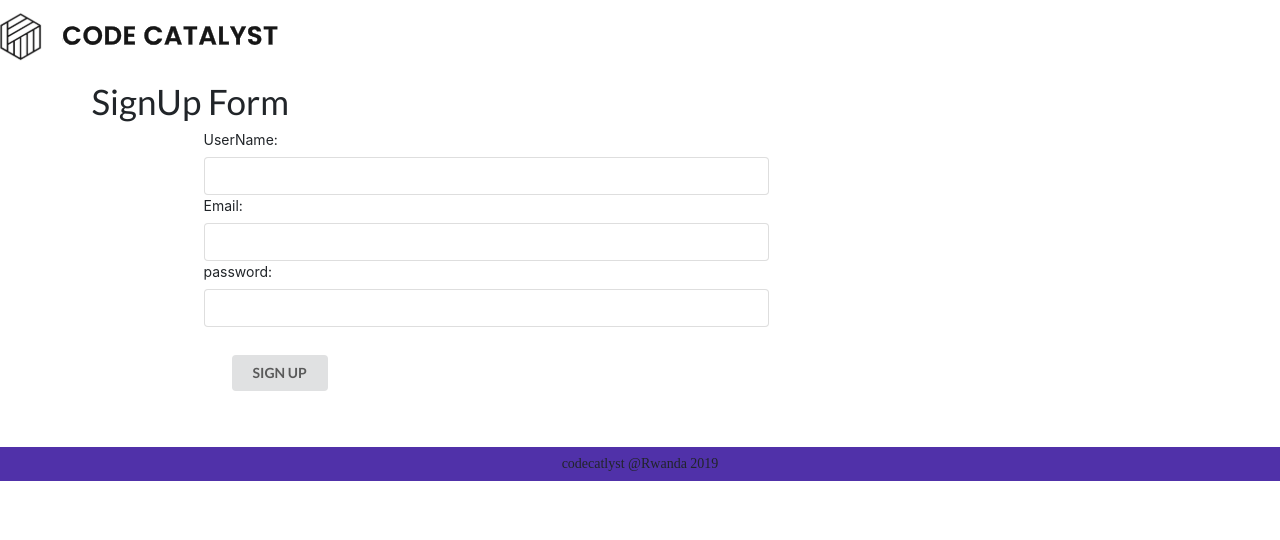
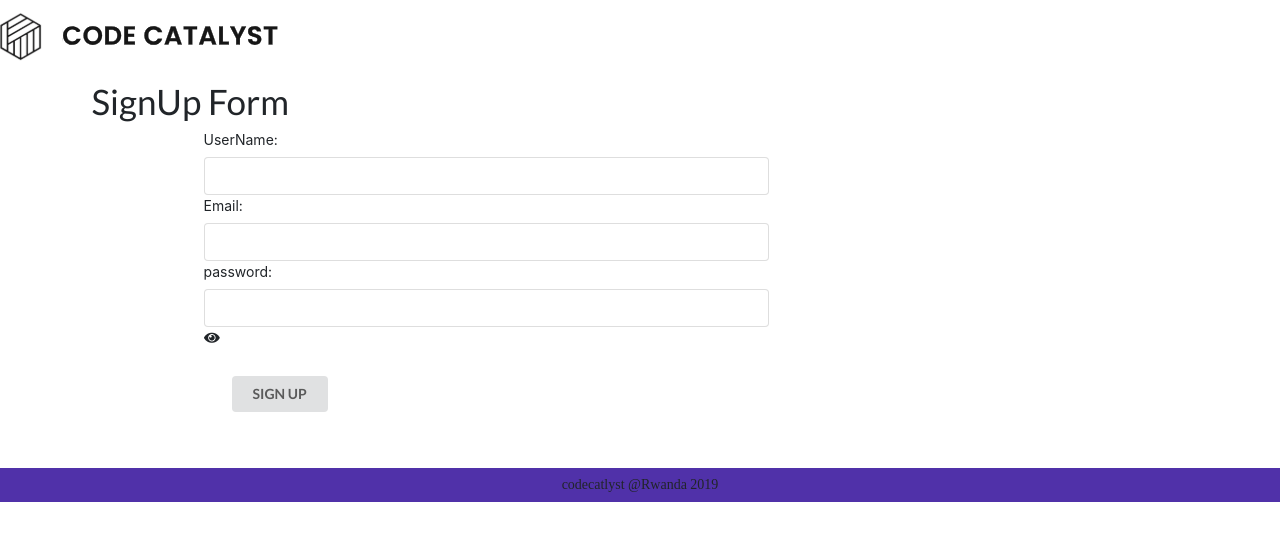
Before and after one commit to ndungutseclaude/applicant, a React (Create React App) app: page /SignUp in a window 1280 px wide. Shown: the top 540 px of the page. Built offline with nearby package versions, Linux system fonts and the light colour scheme.

Commit message:
show and hide password working well

```diff
--- a/src/component/App.css
+++ b/src/component/App.css
@@ -37,3 +37,11 @@ box-sizing: border-box;
     font-family: poppins;
      padding: 7px;
 }
+/* LOGIN STYLING */
+
+.btn-show-hide-pwd{
+    opacity: 0.5;
+}
+.btn-show-hide-pwd:hover{
+    opacity: 1;
+}
--- a/src/component/Login.js
+++ b/src/component/Login.js
@@ -10,7 +10,8 @@ class Login extends React.Component{
         super(props);
         this.state={
             email:'',
-            password:''
+            password:'',
+            isPasswordShown:false
         }
     }
 
@@ -19,6 +20,12 @@ class Login extends React.Component{
         this.setState({
             [event.target.name]: event.target.value
         })
+    }
+
+    //TOGGLE PASSWORD VISIBILITY
+    togglePasswordVisibility=()=>{
+        const { isPasswordShown } = this.state;
+        this.setState({ isPasswordShown: !isPasswordShown})
     }
 
     //FORM SUBMITION
@@ -36,7 +43,7 @@ class Login extends React.Component{
 
     };
     render(){
-
+        const { isPasswordShown } = this.state;
         return(
             <div>
                 <Header/>
@@ -50,11 +57,14 @@ class Login extends React.Component{
                         onChange={this.handleChange}
                     />
                     <label> Password: </label>
-                    <input type="password"  required
+                    <div className="ui field">
+                    <input type= {(isPasswordShown)? "text": "password"} required
                         name="password"
                         value={this.state.password}
                         onChange={this.handleChange}
                     />
+                    <i className={(isPasswordShown)? "eye slash icon":"eye icon"} onClick={this.togglePasswordVisibility}></i>
+                    </div>
                     <button type="submit" className="ui button" style={{margin:'2rem'}}>Login</button>
                     <Link to="/SignUp">
                         Don't have an accoutn?
--- a/src/component/SignUp.js
+++ b/src/component/SignUp.js
@@ -9,7 +9,8 @@ class SignUp extends React.Component{
         this.state={
             username:'',
             email:'',
-            password:''
+            password:'',
+            isPasswordShown: false
         }
     }
 
@@ -20,11 +21,17 @@ class SignUp extends React.Component{
         })
         //console.log(this.state)
     }
+    //TOGGLE PASSWORD VISIBILITY
+    togglePasswordVisibility=()=>{
+        const { isPasswordShown } = this.state
+        this.setState({ isPasswordShown: !isPasswordShown})
+    }
 
     //FORM SUBMITION
     formSubmit=(e)=>{
         e.preventDefault();
-        axios.post('https://codecatalyst-test.herokuapp.com/api/register',this.state)
+        axios.post('https://codecatalyst-test.herokuapp.com/api/register',{username: this.state.username,
+        email: this.state.email, password:this.state.password})
         .then((res)=>{
             //console.log(res.data.message)
             this.props.history.push('/')
@@ -36,7 +43,7 @@ class SignUp extends React.Component{
         //console.log(response)
     }
     render(){
-
+        const { isPasswordShown } = this.state
         return(
             <div>
                 <Header/>
@@ -56,11 +63,18 @@ class SignUp extends React.Component{
                         onChange={this.handleChange}
                     />
                     <label> password:</label>
-                    <input type="password" required
-                        name="password"
-                        value={this.state.password}
-                        onChange={this.handleChange}
-                    />
+                    <div>
+                        <div>
+                            <input type={(isPasswordShown)? "text":"password"} required
+                                name="password"
+                                value={this.state.password}
+                                onChange={this.handleChange}
+                            />
+                        </div>
+                        <div>
+                            <i className={(isPasswordShown)? "eye slash icon":"eye icon"} onClick={this.togglePasswordVisibility}></i>
+                        </div>
+                    </div>
 
                     <button type="submit" className="ui button" style={{margin:'2rem'}}>SIGN UP</button>
                 </form>
```
